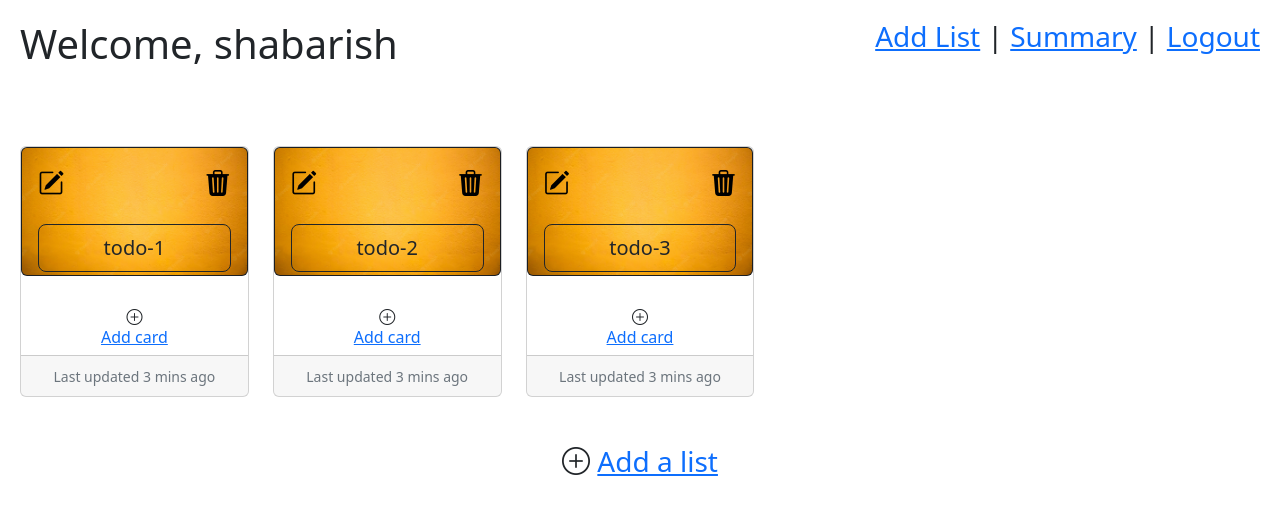
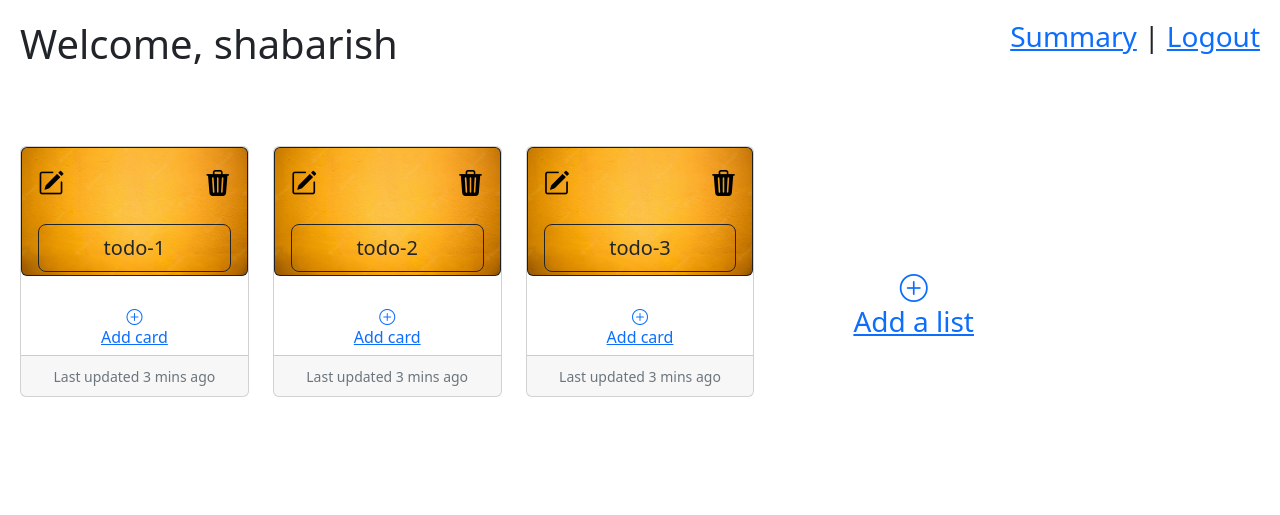
Before and after one commit to Shabarish1403/kanban, a Flask app: a page that uses templates/home.html in a window 1280 px wide. Shown: the top 515 px of the page. Run offline with Flask 2, Linux system fonts and the light colour scheme; some libraries are stand-ins or nearby versions.

Commit message:
small changes

```diff
--- a/application/controllers.py
+++ b/application/controllers.py
@@ -149,15 +149,13 @@ def updatecard(user_name,list_name,card_name):
 
         return redirect(url_for('home',user_name=user_name))
 
-@app.route('/toggle',methods=['POST'])
-def toggle():
+@app.route('/toggle/<user_name>/',methods=['POST'])
+def toggle(user_name):
     if request.method == 'POST':
         tog = request.form['toggle-output']
         id = request.form['card-id']
 
         card = Card.query.get(id)
-        list = List.query.get(card.list_id)
-        user = User.query.get(list.user_id)
 
         if tog == 'true':
             card.toggle = 1
@@ -165,4 +163,4 @@ def toggle():
             card.toggle = 0
         db.session.commit()
 
-    return redirect(url_for('home',user_name=user.user_name))
+    return redirect(url_for('home',user_name=user_name))
--- a/static/script.js
+++ b/static/script.js
@@ -10,7 +10,7 @@ function TDate() {
     var UserDate = document.getElementById("calendar").value;
     var ToDate = new Date();
 
-    if (new Date(UserDate).getTime() <= ToDate.getTime()) {
+    if (new Date(UserDate).getTime() < ToDate.getTime()) {
         alert("The Date must be Bigger or Equal to today date");
         return false;
     }
--- a/templates/create_card.html
+++ b/templates/create_card.html
@@ -14,7 +14,6 @@
     <div class="d-flex justify-content-between">
         <h1 class="">Welcome, {{user_name}}</h1>
         <h3 class="">
-            <a href="/{{user_name}}/createlist">Add List</a> |
             <a href="/summary">Summary</a> |
             <a href="/login">Logout</a>
         </h3>
--- a/templates/create_list.html
+++ b/templates/create_list.html
@@ -14,7 +14,6 @@
     <div class="d-flex justify-content-between">
         <h1 class="">Welcome, {{user_name}}</h1>
         <h3 class="">
-            <a href="/{{user_name}}/createlist">Add List</a> |
             <a href="/summary">Summary</a> |
             <a href="/login">Logout</a>
         </h3>
--- a/templates/home.html
+++ b/templates/home.html
@@ -17,7 +17,6 @@
   <div class="d-flex justify-content-between">
     <h1 class="">Welcome, {{user_name}}</h1>
     <h3 class="">
-      <a href="/{{user_name}}/createlist">Add List</a> |
       <a href="/summary">Summary</a> |
       <a href="/login">Logout</a>
     </h3>
@@ -26,7 +25,7 @@
   {% with messages = get_flashed_messages() %}
     {% if messages %}
       {% for message in messages %}
-        <div class="container col-md-4">
+        <div class="container col-md-3" style="">
           <div class="alert alert-success alert-dismissible fade show" role="alert">
             {{message}}
             <button type="button" class="btn-close" data-bs-dismiss="alert" aria-label="Close"></button>
@@ -37,11 +36,11 @@
   {% endwith %}
 
     {% if lists==[] %}
+    <div class="position-relative">
       <div class="position-absolute top-50 start-50 translate-middle">
         <p>There are no lists in the board</p>
         <h3 align="center">
-          <i class="bi bi-plus-circle"></i>
-          <a href="/{{user_name}}/createlist">Add a list</a>
+          <a href="/{{user_name}}/createlist"><i class="bi bi-plus-circle"></i><br>Add a list</a>
         </h3>
       </div>
 
@@ -90,7 +89,7 @@
                         <div class="card-body">
                           <p class="card-text" style="display:inline">{{card.content}}</p>
 
-                          <form class="d-inline-flex float-start" id="toggle{{card.id}}" action="/toggle" method="post">
+                          <form class="d-inline-flex float-start" id="toggle{{card.id}}" action="/toggle/{{user_name}}" method="post">
                             <div class="form-check form-switch">
                               {% if card.toggle == '1' %}
                               <input class="form-check-input" type="checkbox" role="switch" name="toggle-input" id="{{card.id}}" onclick="toggle({{card.id}})" checked>
@@ -114,8 +113,7 @@
               </div>
 
               <h6 align="center">
-                <i class="bi bi-plus-circle"></i><br>
-                <a href="/{{user_name}}/{{list.list_name}}/createcard">Add card</a>
+                <a href="/{{user_name}}/{{list.list_name}}/createcard"><i class="bi bi-plus-circle"></i><br>Add card</a>
               </h6>
 
               <div class="card-footer">
@@ -125,13 +123,15 @@
             </div>
           </div>
         {% endfor %}
+
+        <div class="position-relative">
+          <h3 class="position-absolute top-50" style="padding-left:75px;">
+            <a href="/{{user_name}}/createlist"><i class="bi bi-plus-circle"></i><br>Add a list</a>
+          </h3>
+        </div>
+
       </div><br><br>
-
-      <h3 align="center">
-        <i class="bi bi-plus-circle"></i>
-        <a href="/{{user_name}}/createlist">Add a list</a>
-      </h3>
-
+    </div>
     {% endif %}
   <script type="text/javascript" src="/static/script.js"></script>
 </body>
--- a/templates/update_card.html
+++ b/templates/update_card.html
@@ -14,7 +14,6 @@
     <div class="d-flex justify-content-between">
         <h1 class="">Welcome, {{user_name}}</h1>
         <h3 class="">
-            <a href="/{{user_name}}/createlist">Add List</a> |
             <a href="/summary">Summary</a> |
             <a href="/login">Logout</a>
         </h3>
@@ -36,10 +35,6 @@
             <input class="form-control-lg mb-3" type="text" name="name" value="{{card.card_name}}" placeholder="Title" style="width:25%" required><br>
             <textarea class="form-control-lg mb-3" name="content" placeholder="Content" style="width:25%">{{card.content}}</textarea><br>
             <input class="form-control-lg" id="calendar" type="date" name="deadline" value="{{card.deadline}}" onchange="TDate()" style="width:25%"><br><br>
-            <div class="form-check form-switch" style="">
-                <input class="form-check-input" type="checkbox" role="switch" name="toggle" id="{{card.id}}">
-                <label class="form-check-label" for="{{card.id}}">Mark as completed</label>
-            </div><br>
             <input class="btn btn-outline-dark btn-sm fs-5" type="submit" value="Save" style="width:10%">
         </form>
     </div>
--- a/templates/update_list.html
+++ b/templates/update_list.html
@@ -14,7 +14,6 @@
     <div class="d-flex justify-content-between">
         <h1 class="">Welcome, {{user_name}}</h1>
         <h3 class="">
-            <a href="/{{user_name}}/createlist">Add List</a> |
             <a href="/summary">Summary</a> |
             <a href="/login">Logout</a>
         </h3>
```
Also changed, not shown: test_database/data.sqlite3.
